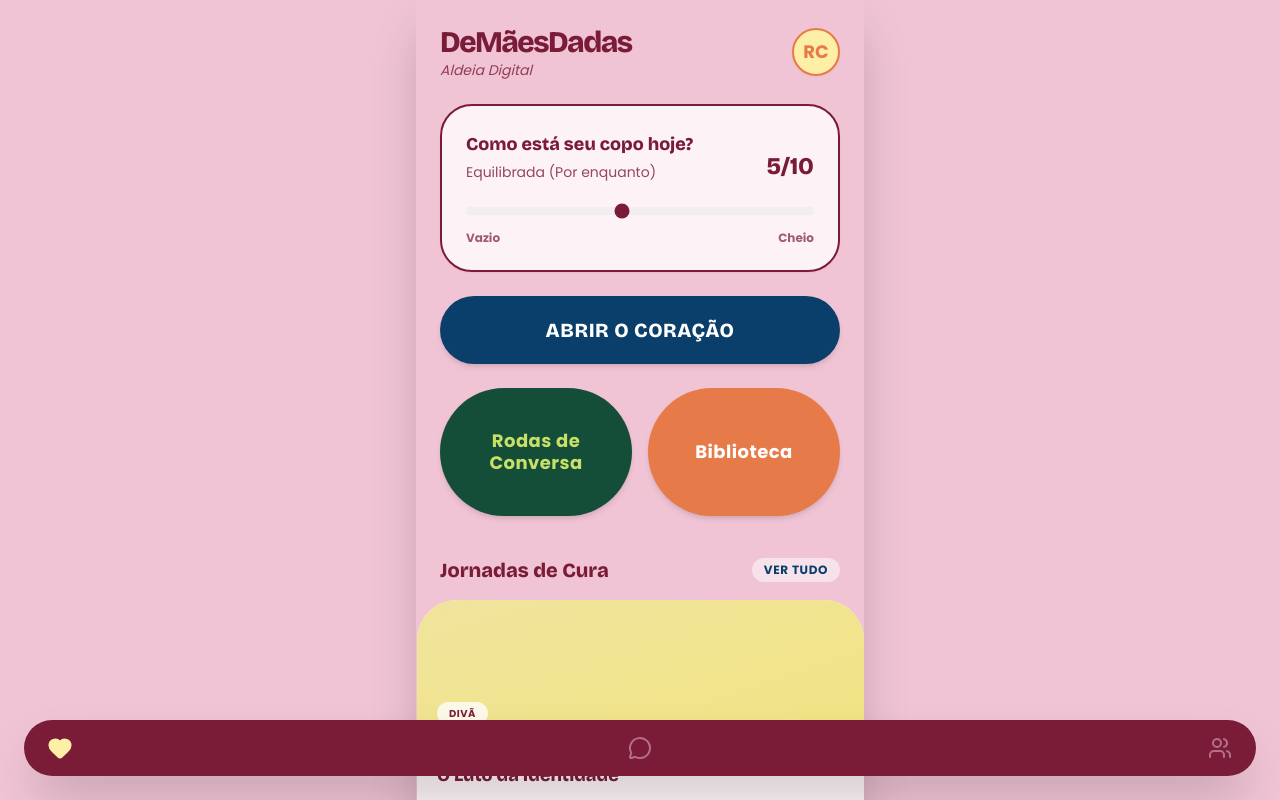
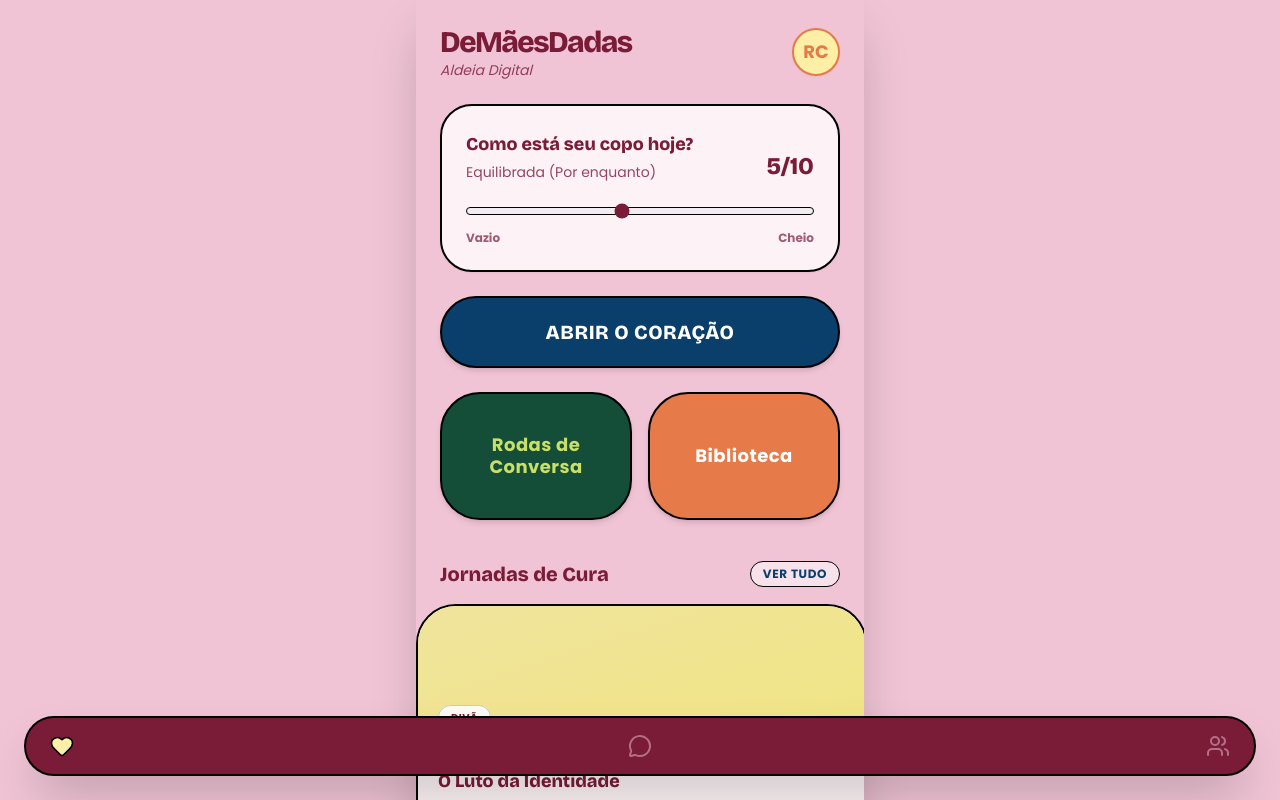
Before and after one commit to dmd-app/de-maes-dadas-app, a React (Vite) app: page / in a window 1280 px wide. Shown: the top 800 px of the page. Built offline with nearby package versions, Linux system fonts and the light colour scheme.

Commit message:
FORCE DEPLOY V4: Fix all styling issues

```diff
--- a/src/App.jsx
+++ b/src/App.jsx
@@ -20,9 +20,9 @@ const MoodDashboard = () => {
   const [mood, setMood] = useState(5);
 
   const getMoodColor = (val) => {
-    if (val < 4) return 'bg-pop-blue border-pop-blue text-white'; // Low mood
-    if (val > 7) return 'bg-pop-burgundy border-pop-burgundy text-white';   // High stress/anger
-    return 'bg-pop-light border-pop-burgundy text-pop-burgundy';                 // Neutral
+    if (val < 4) return 'bg-pop-blue text-white'; // Low mood
+    if (val > 7) return 'bg-pop-burgundy text-white';   // High stress/anger
+    return 'bg-pop-light text-pop-burgundy';                 // Neutral
   };
 
   const getMoodText = (val) => {
@@ -33,7 +33,7 @@ const MoodDashboard = () => {
 
   return (
     <section className="px-6 py-4 bg-pop-pink">
-      <div className={`p-6 rounded-[2rem] border-2 shadow-sm transition-colors duration-500 ${getMoodColor(mood)}`}>
+      <div className={`p-6 rounded-[2rem] border-2 border-black shadow-sm transition-colors duration-500 ${getMoodColor(mood)}`}>
         <div className="flex justify-between items-end mb-4">
           <div>
             <h2 className="text-lg font-display font-bold inherit">Como está seu copo hoje?</h2>
@@ -48,7 +48,7 @@ const MoodDashboard = () => {
           max="10"
           value={mood}
           onChange={(e) => setMood(parseInt(e.target.value))}
-          className="w-full h-2 bg-gray-200/50 rounded-lg appearance-none cursor-pointer accent-current"
+          className="w-full h-2 bg-gray-200/50 rounded-lg appearance-none cursor-pointer accent-current border border-black"
         />
         <div className="flex justify-between text-xs opacity-70 mt-2 font-bold">
           <span>Vazio</span>
@@ -66,13 +66,13 @@ const PanicButton = () => {
     <section className="px-6 py-2 bg-pop-pink">
       <button
         onClick={() => setIsOpen(!isOpen)}
-        className="w-full bg-pop-blue text-white border-0 py-5 rounded-full shadow-md flex items-center justify-center gap-3 transform active:scale-95 transition-all hover:bg-pop-blue/90 font-display"
+        className="w-full bg-pop-blue text-white border-2 border-black py-5 rounded-full shadow-md flex items-center justify-center gap-3 transform active:scale-95 transition-all hover:bg-pop-blue/90 font-display"
       >
         <span className="font-bold text-xl tracking-wide">ABRIR O CORAÇÃO</span>
       </button>
 
       {isOpen && (
-        <div className="mt-4 p-6 bg-pop-light rounded-[2rem] animate-fade-in shadow-xl">
+        <div className="mt-4 p-6 bg-pop-light rounded-[2rem] border-2 border-black animate-fade-in shadow-xl">
           <textarea
             className="w-full p-4 border-2 border-pop-burgundy/20 rounded-xl focus:ring-2 focus:ring-pop-burgundy focus:outline-none text-pop-burgundy bg-white font-sans"
             rows="4"
@@ -81,11 +81,11 @@ const PanicButton = () => {
           <div className="flex justify-end mt-4 gap-3">
             <button
               onClick={() => setIsOpen(false)}
-              className="px-6 py-3 text-pop-burgundy font-bold rounded-full hover:bg-pop-burgundy/5 transition-colors"
+              className="px-6 py-3 text-pop-burgundy font-bold rounded-full border-2 border-transparent hover:border-pop-burgundy hover:bg-pop-burgundy/5 transition-colors"
             >
               Cancelar
             </button>
-            <button className="px-6 py-3 bg-pop-burgundy text-pop-light rounded-full font-bold shadow-md hover:bg-pop-burgundy/90">
+            <button className="px-6 py-3 bg-pop-burgundy text-pop-light border-2 border-black rounded-full font-bold shadow-md hover:bg-pop-burgundy/90">
               Enviar
             </button>
           </div>
@@ -97,11 +97,11 @@ const PanicButton = () => {
 
 const ActionButtons = () => (
   <section className="px-6 py-4 grid grid-cols-2 gap-4 bg-pop-pink">
-    <button className="p-6 bg-pop-green rounded-full shadow-md flex flex-col items-center justify-center gap-1 hover:scale-105 transition-transform h-32">
+    <button className="p-6 bg-pop-green border-2 border-black rounded-[2.5rem] shadow-md flex flex-col items-center justify-center gap-1 hover:scale-105 transition-transform h-32">
       <span className="font-sans font-bold text-lg text-pop-lime tracking-wide text-center leading-tight">Rodas de Conversa</span>
     </button>
 
-    <button className="p-6 bg-pop-orange rounded-full shadow-md flex flex-col items-center justify-center gap-1 hover:scale-105 transition-transform h-32">
+    <button className="p-6 bg-pop-orange border-2 border-black rounded-[2.5rem] shadow-md flex flex-col items-center justify-center gap-1 hover:scale-105 transition-transform h-32">
       <span className="font-sans font-bold text-lg text-white tracking-wide text-center leading-tight">Biblioteca</span>
     </button>
   </section>
@@ -111,16 +111,17 @@ const ContentCarousel = ({ title, items }) => (
   <section className="py-6 bg-pop-pink">
     <div className="px-6 mb-4 flex justify-between items-center">
       <h3 className="text-xl font-display font-bold text-pop-burgundy">{title}</h3>
-      <a href="#" className="text-xs font-sans font-bold text-pop-blue uppercase tracking-wider bg-white/50 px-3 py-1 rounded-full">Ver tudo</a>
+      <a href="#" className="text-xs font-sans font-bold text-pop-blue uppercase tracking-wider bg-white/50 border border-black px-3 py-1 rounded-full hover:bg-white transition-colors">Ver tudo</a>
     </div>
 
-    <div className="flex overflow-x-auto px-6 gap-4 pb-8 snap-x hide-scrollbar">
+    {/* Increased padding-left (pl-8) for better alignment */}
+    <div className="flex overflow-x-auto pl-8 pr-6 gap-4 pb-8 snap-x hide-scrollbar">
       {items.map((item, idx) => (
-        <div key={idx} className={`min-w-[260px] h-72 snap-center bg-pop-light rounded-[2.5rem] shadow-sm overflow-hidden flex-shrink-0 hover:shadow-lg transition-all hover:-translate-y-1 flex flex-col`}>
-          <div className={`h-36 relative bg-gradient-to-br ${item.color} flex-shrink-0`}>
+        <div key={idx} className={`min-w-[260px] h-72 snap-center bg-pop-light rounded-[2.5rem] border-2 border-black shadow-sm overflow-hidden flex-shrink-0 hover:shadow-lg transition-all hover:-translate-y-1 flex flex-col`}>
+          <div className={`h-36 relative bg-gradient-to-br ${item.color} flex-shrink-0 border-b-2 border-black/10`}>
             <div className="absolute inset-0 bg-black/5"></div>
             <div className="absolute bottom-0 left-0 p-5 w-full">
-              <span className="text-pop-burgundy text-[10px] font-sans font-bold uppercase tracking-wider bg-white/80 px-3 py-1 rounded-full shadow-sm">
+              <span className="text-pop-burgundy text-[10px] font-sans font-bold uppercase tracking-wider bg-white/90 border border-black/20 px-3 py-1 rounded-full shadow-sm">
                 {item.tag}
               </span>
             </div>
@@ -182,15 +183,15 @@ const App = () => {
       <ContentCarousel title="Encontre Sua Tribo" items={tribos} />
 
       {/* Footer Navigation - Rounded Pill Style */}
-      <nav className="fixed bottom-6 left-6 right-6 bg-pop-burgundy rounded-full px-6 py-4 flex justify-between items-center text-xs font-bold text-pop-pink/50 max-w-[calc(100%-3rem)] mx-auto z-50 shadow-2xl">
+      <nav className="fixed bottom-6 left-6 right-6 bg-pop-burgundy rounded-full border-2 border-black px-6 py-4 flex justify-between items-center text-xs font-bold text-pop-pink/50 max-w-[calc(100%-3rem)] mx-auto z-50 shadow-2xl">
         <button className="flex flex-col items-center gap-1 text-pop-yellow transform scale-105">
-          <Heart size={24} fill="#FDF0A6" />
+          <Heart size={24} fill="#FDF0A6" stroke="black" strokeWidth={1.5} />
         </button>
         <button className="flex flex-col items-center gap-1 hover:text-white transition-colors">
-          <MessageCircle size={24} />
+          <MessageCircle size={24} stroke="currentColor" strokeWidth={2} />
         </button>
         <button className="flex flex-col items-center gap-1 hover:text-white transition-colors">
-          <Users size={24} />
+          <Users size={24} stroke="currentColor" strokeWidth={2} />
         </button>
       </nav>
     </div>
--- a/vite.config.js
+++ b/vite.config.js
@@ -5,7 +5,7 @@ import react from '@vitejs/plugin-react'
 export default defineConfig({
   plugins: [react()],
   build: {
-    // Force new hash generation (Build v3)
+    // Force new hash generation (Build v4 - Final Polish)
     rollupOptions: {
       output: {
         entryFileNames: `assets/[name].${Date.now()}.js`,
```
